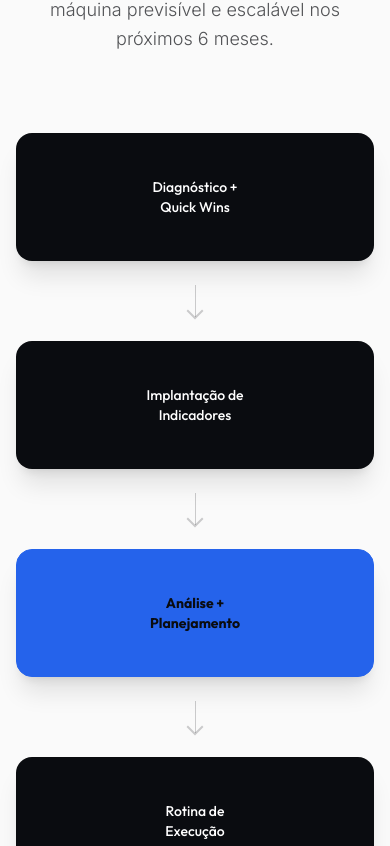
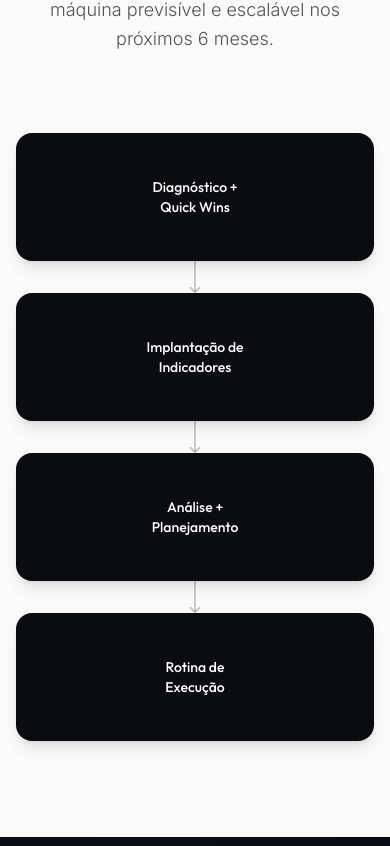
Before and after one commit to leandervenancio-source/site, a React (Vite) app: page /performance-program in a window 390 px wide. Shown: the part 8258-9104 px from the top of the page. Built offline with nearby package versions, Linux system fonts and the light colour scheme; no server answers; a web font is replaced by a local one.

Commit message:
Fix flowchart color palette and precisely align the loop arrow

```diff
--- a/src/pages/solutions/ProgramaDAPE.tsx
+++ b/src/pages/solutions/ProgramaDAPE.tsx
@@ -388,67 +388,59 @@ export function PerformanceProgram() {
           </div>
 
           {/* Flowchart Container */}
-          <div className="relative max-w-5xl mx-auto flex flex-col lg:flex-row items-center justify-between gap-6 lg:gap-0">
+          <div className="grid grid-cols-1 lg:grid-cols-4 gap-8 max-w-5xl mx-auto relative z-10">
 
             {/* Step 1 */}
-            <div className="w-full lg:w-48 h-32 bg-obsidian rounded-2xl flex items-center justify-center p-6 text-center shadow-xl border border-obsidian/10 relative z-10 group hover:shadow-2xl hover:-translate-y-1 transition-all duration-300">
+            <div className="w-full h-32 bg-obsidian rounded-2xl flex items-center justify-center p-6 text-center shadow-lg border border-obsidian/10 relative group hover:shadow-xl hover:-translate-y-1 hover:border-accent-premium/30 transition-all duration-300">
               <span className="font-display font-medium text-branco text-sm">Diagnóstico +<br/>Quick Wins</span>
-            </div>
-
-            {/* Arrow 1 -> 2 */}
-            <div className="hidden lg:flex flex-1 items-center justify-center relative z-0">
-              <div className="w-full h-[2px] bg-obsidian/20 relative">
-                <div className="absolute right-0 top-1/2 -translate-y-1/2 w-3 h-3 border-t-2 border-r-2 border-obsidian/20 rotate-45"></div>
+              {/* Arrow Desktop */}
+              <div className="hidden lg:block absolute top-1/2 left-full w-8 h-[2px] bg-obsidian/20 -translate-y-1/2 z-0">
+                <div className="absolute right-0 top-1/2 -translate-y-1/2 w-2 h-2 border-t-2 border-r-2 border-obsidian/20 rotate-45"></div>
               </div>
-            </div>
-            {/* Mobile Arrow */}
-            <div className="lg:hidden w-px h-8 bg-obsidian/20 relative">
-              <div className="absolute bottom-0 left-1/2 -translate-x-1/2 w-3 h-3 border-b-2 border-r-2 border-obsidian/20 rotate-45"></div>
+              {/* Arrow Mobile */}
+              <div className="lg:hidden absolute top-full left-1/2 w-[2px] h-8 bg-obsidian/20 -translate-x-1/2 z-0">
+                <div className="absolute bottom-0 left-1/2 -translate-x-1/2 w-2 h-2 border-b-2 border-r-2 border-obsidian/20 rotate-45"></div>
+              </div>
             </div>
 
             {/* Step 2 */}
-            <div className="w-full lg:w-48 h-32 bg-obsidian rounded-2xl flex items-center justify-center p-6 text-center shadow-xl border border-obsidian/10 relative z-10 group hover:shadow-2xl hover:-translate-y-1 transition-all duration-300">
+            <div className="w-full h-32 bg-obsidian rounded-2xl flex items-center justify-center p-6 text-center shadow-lg border border-obsidian/10 relative group hover:shadow-xl hover:-translate-y-1 hover:border-accent-premium/30 transition-all duration-300">
               <span className="font-display font-medium text-branco text-sm">Implantação de<br/>Indicadores</span>
-            </div>
-
-            {/* Arrow 2 -> 3 */}
-            <div className="hidden lg:flex flex-1 items-center justify-center relative z-0">
-              <div className="w-full h-[2px] bg-obsidian/20 relative">
-                <div className="absolute right-0 top-1/2 -translate-y-1/2 w-3 h-3 border-t-2 border-r-2 border-obsidian/20 rotate-45"></div>
+              {/* Arrow Desktop */}
+              <div className="hidden lg:block absolute top-1/2 left-full w-8 h-[2px] bg-obsidian/20 -translate-y-1/2 z-0">
+                <div className="absolute right-0 top-1/2 -translate-y-1/2 w-2 h-2 border-t-2 border-r-2 border-obsidian/20 rotate-45"></div>
               </div>
-            </div>
-            {/* Mobile Arrow */}
-            <div className="lg:hidden w-px h-8 bg-obsidian/20 relative">
-              <div className="absolute bottom-0 left-1/2 -translate-x-1/2 w-3 h-3 border-b-2 border-r-2 border-obsidian/20 rotate-45"></div>
+              {/* Arrow Mobile */}
+              <div className="lg:hidden absolute top-full left-1/2 w-[2px] h-8 bg-obsidian/20 -translate-x-1/2 z-0">
+                <div className="absolute bottom-0 left-1/2 -translate-x-1/2 w-2 h-2 border-b-2 border-r-2 border-obsidian/20 rotate-45"></div>
+              </div>
             </div>
 
             {/* Step 3 */}
-            <div className="w-full lg:w-48 h-32 bg-accent-premium rounded-2xl flex items-center justify-center p-6 text-center shadow-xl border border-accent-premium relative z-10 group hover:shadow-2xl hover:-translate-y-1 transition-all duration-300">
-              <span className="font-display font-bold text-obsidian text-sm">Análise +<br/>Planejamento</span>
-            </div>
-
-            {/* Arrow 3 -> 4 */}
-            <div className="hidden lg:flex flex-1 items-center justify-center relative z-0">
-              <div className="w-full h-[2px] bg-obsidian/20 relative">
-                <div className="absolute right-0 top-1/2 -translate-y-1/2 w-3 h-3 border-t-2 border-r-2 border-obsidian/20 rotate-45"></div>
+            <div className="w-full h-32 bg-obsidian rounded-2xl flex items-center justify-center p-6 text-center shadow-lg border border-obsidian/10 relative group hover:shadow-xl hover:-translate-y-1 hover:border-accent-premium/30 transition-all duration-300">
+              <span className="font-display font-medium text-branco text-sm">Análise +<br/>Planejamento</span>
+              {/* Arrow Desktop */}
+              <div className="hidden lg:block absolute top-1/2 left-full w-8 h-[2px] bg-obsidian/20 -translate-y-1/2 z-0">
+                <div className="absolute right-0 top-1/2 -translate-y-1/2 w-2 h-2 border-t-2 border-r-2 border-obsidian/20 rotate-45"></div>
               </div>
-            </div>
-            {/* Mobile Arrow */}
-            <div className="lg:hidden w-px h-8 bg-obsidian/20 relative">
-              <div className="absolute bottom-0 left-1/2 -translate-x-1/2 w-3 h-3 border-b-2 border-r-2 border-obsidian/20 rotate-45"></div>
+              {/* Arrow Mobile */}
+              <div className="lg:hidden absolute top-full left-1/2 w-[2px] h-8 bg-obsidian/20 -translate-x-1/2 z-0">
+                <div className="absolute bottom-0 left-1/2 -translate-x-1/2 w-2 h-2 border-b-2 border-r-2 border-obsidian/20 rotate-45"></div>
+              </div>
             </div>
 
             {/* Step 4 */}
-            <div className="w-full lg:w-48 h-32 bg-obsidian rounded-2xl flex items-center justify-center p-6 text-center shadow-xl border border-obsidian/10 relative z-10 group hover:shadow-2xl hover:-translate-y-1 transition-all duration-300">
+            <div className="w-full h-32 bg-obsidian rounded-2xl flex items-center justify-center p-6 text-center shadow-lg border border-obsidian/10 relative group hover:shadow-xl hover:-translate-y-1 hover:border-accent-premium/30 transition-all duration-300">
               <span className="font-display font-medium text-branco text-sm">Rotina de<br/>Execução</span>
-            </div>
 
-            {/* Loop Arrow (Desktop) */}
-            <div className="hidden lg:block absolute -bottom-16 right-[10%] w-[40%] h-16 border-b-2 border-l-2 border-r-2 border-accent-premium/40 rounded-b-2xl z-0">
-              {/* Arrow Head Pointing Up to Box 3 */}
-              <div className="absolute top-0 left-0 -translate-x-[2px] w-3 h-3 border-t-2 border-l-2 border-accent-premium/40 rotate-45"></div>
-              <div className="absolute -bottom-3 left-1/2 -translate-x-1/2 bg-zinc-50 px-4">
-                <span className="text-xs font-bold uppercase tracking-[0.2em] text-accent-premium">Otimização</span>
+              {/* Loop Arrow (Desktop) */}
+              <div className="hidden lg:block absolute top-[calc(100%+8px)] right-1/2 w-[calc(100%+2rem)] h-12 border-l-[1.5px] border-b-[1.5px] border-r-[1.5px] border-accent-premium/60 rounded-b-xl pointer-events-none z-0">
+                {/* Arrow Head Pointing Up to Box 3 */}
+                <div className="absolute -top-[2px] left-[0px] -translate-x-[45%] w-2.5 h-2.5 border-t-[1.5px] border-l-[1.5px] border-accent-premium/60 rotate-45"></div>
+                {/* Text */}
+                <div className="absolute -bottom-[10px] left-1/2 -translate-x-1/2 bg-zinc-50 px-3">
+                  <span className="text-[10px] font-bold uppercase tracking-[0.2em] text-accent-premium whitespace-nowrap">Otimização</span>
+                </div>
               </div>
             </div>
 
```
